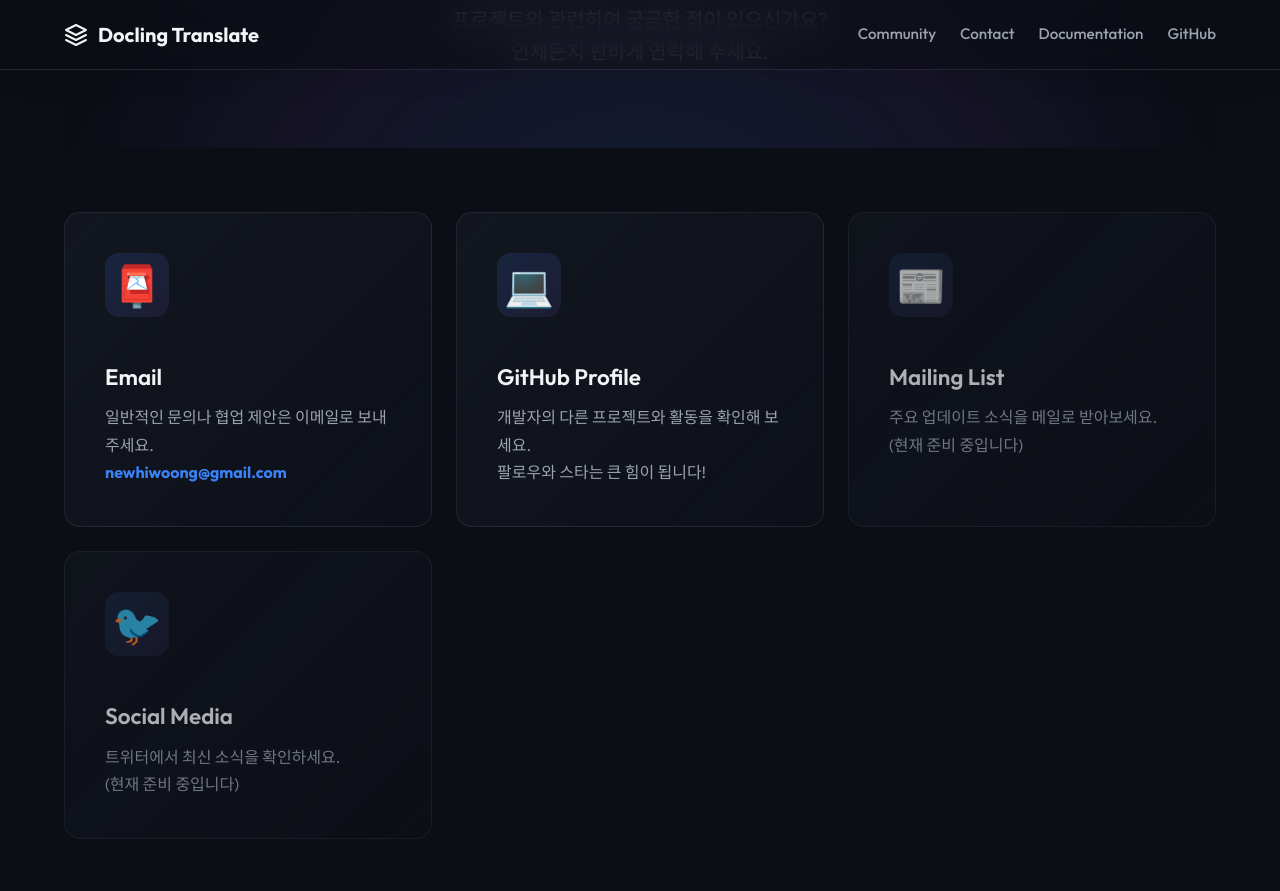
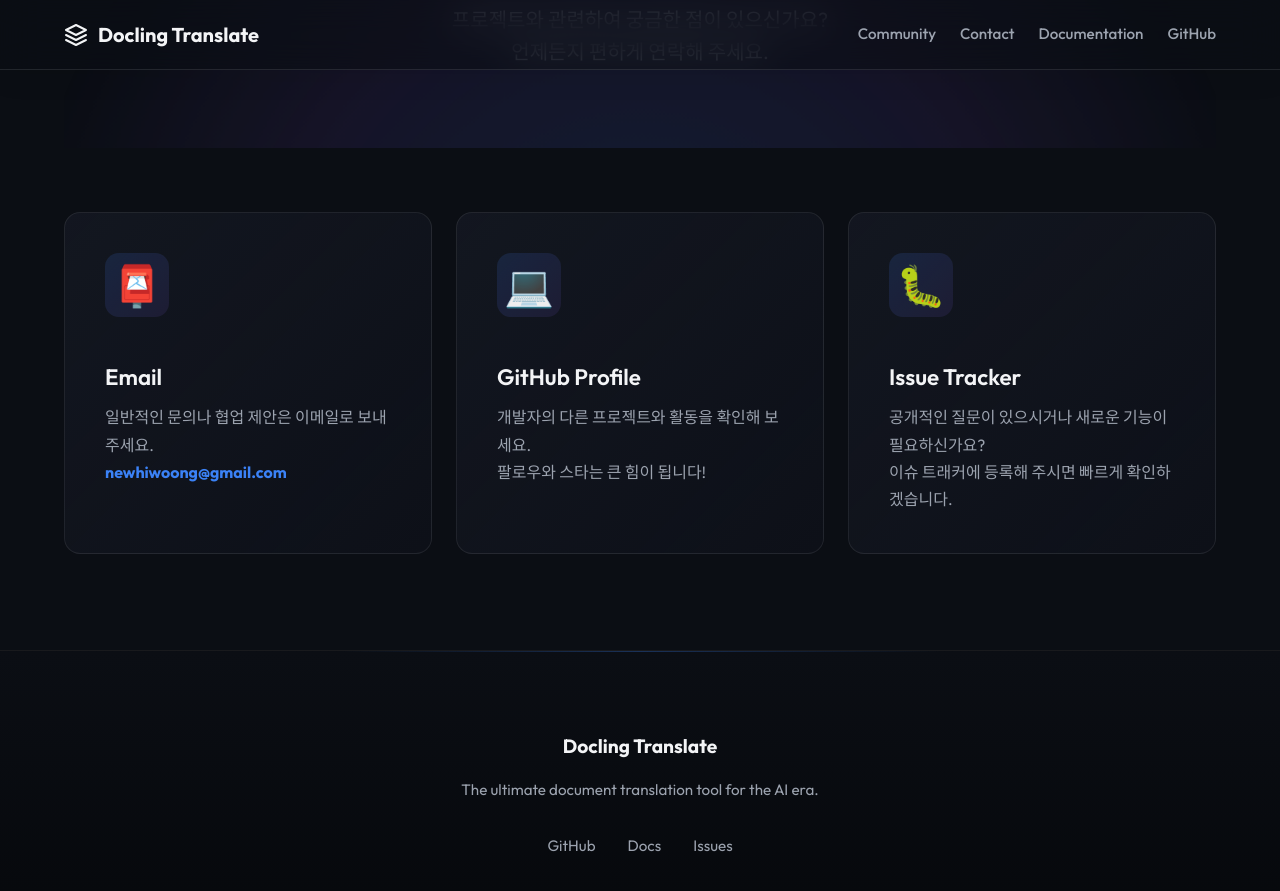
Before and after one commit to gyunggyung/docling-translate, a Jekyll site: the page built from contact.md, in a window 1280 px wide and 900 px high, scrolled down 239 px. Shown: the top 891 px of the window. Built offline with Jekyll 4.4.1, drawn with Linux system fonts in a browser that asks for light colours; some web fonts are replaced.

Commit message:
Final Polish: Update README and refine Community/Contact pages

```diff
--- a/contact.md
+++ b/contact.md
@@ -34,24 +34,14 @@
             </p>
         </a>
 
-        <!-- Mailing List (Placeholder) -->
-        <div class="feature-card" style="opacity: 0.7;">
-            <div class="feature-icon">📰</div>
-            <h3 class="feature-title">Mailing List</h3>
+        <!-- Issues -->
+        <a href="https://github.com/gyunggyung/docling-translate/issues" class="feature-card" style="text-decoration: none;">
+            <div class="feature-icon">🐛</div>
+            <h3 class="feature-title">Issue Tracker</h3>
             <p class="feature-desc">
-                주요 업데이트 소식을 메일로 받아보세요.<br>
-                (현재 준비 중입니다)
+                공개적인 질문이 있으시거나 새로운 기능이 필요하신가요?<br>
+                이슈 트래커에 등록해 주시면 빠르게 확인하겠습니다.
             </p>
-        </div>
-
-        <!-- Twitter (Placeholder) -->
-        <div class="feature-card" style="opacity: 0.7;">
-            <div class="feature-icon">🐦</div>
-            <h3 class="feature-title">Social Media</h3>
-            <p class="feature-desc">
-                트위터에서 최신 소식을 확인하세요.<br>
-                (현재 준비 중입니다)
-            </p>
-        </div>
+        </a>
     </div>
 </div>
```
Also changed, not shown: community.md (+2 -2 lines), README.md.
